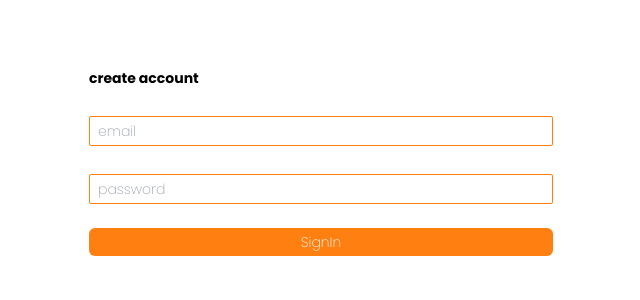
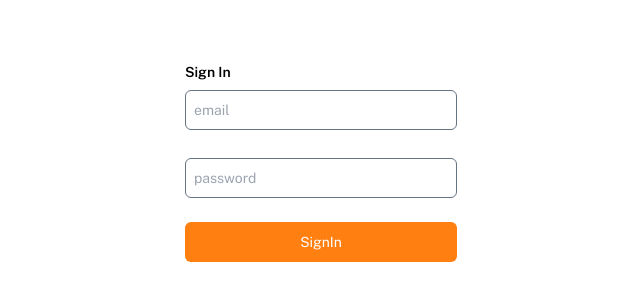
Before and after one commit to AdebestAA/yumchow, a Next.js app: page /signin in a window 1280 px wide. Shown: the part 238-538 px from the top of the page, without its empty margins (319-959 px from the left). Built offline with nearby package versions, Linux system fonts and the light colour scheme.

Commit message:
yea again

```diff
--- /dev/null
+++ b/src/app/error.tsx
@@ -0,0 +1,9 @@
+"use client"
+
+const Error = () => {
+  return (
+    <div>something went wrong</div>
+  )
+}
+
+export default Error
--- a/src/app/globals.css
+++ b/src/app/globals.css
@@ -1,7 +1,7 @@
 
 @import url('https://fonts.googleapis.com/css2?family=Chewy&display=swap');
 @import url('https://fonts.googleapis.com/css2?family=Chewy&family=Poppins:ital,wght@0,100;0,200;0,300;0,400;0,500;0,600;0,700;0,800;0,900;1,100;1,200;1,300;1,400;1,500;1,600;1,700;1,800;1,900&display=swap');
-
+@import url('https://fonts.googleapis.com/css2?family=Public+Sans:ital,wght@0,100..900;1,100..900&display=swap');
 @import url('https://fonts.googleapis.com/css2?family=Quicksand:wght@300..700&display=swap');
 @import url('https://fonts.googleapis.com/css2?family=Grandstander:ital,wght@0,100..900;1,100..900&display=swap');
 @tailwind base;
--- a/src/app/layout.tsx
+++ b/src/app/layout.tsx
@@ -25,7 +25,7 @@ export default function RootLayout({
   return (
     <html lang="en">
       <body
-        className={`font-poppins bg-background`}
+        className={`font-publicSans bg-background`}
       >
         {children}
       </body>
--- /dev/null
+++ b/src/app/loading.tsx
@@ -0,0 +1,8 @@
+import React from 'react'
+
+export const loading = () => {
+  return (
+    <div>loading</div>
+  )
+}
+export default loading
--- a/src/app/page.tsx
+++ b/src/app/page.tsx
@@ -1,9 +1,13 @@
 import Image from "next/image";
+import Link from "next/link";
 
 export default function Home() {
   return (
     <div className="">
-  <h1 className="font-grandstander">player</h1>
+  <h1 className="">player</h1>
+  <Link href={"/signup"}>Sign up</Link>
+  <br />
+  <Link href={"/signin"}>Sign in</Link>
     </div>
   );
 }
--- a/src/components/SignInForm.tsx
+++ b/src/components/SignInForm.tsx
@@ -1,24 +1,22 @@
 "use client"
 import React, { useState } from 'react'
 
-const textInputStyles = "border-[1px] h-[30px] focus:outline-primary rounded-sm w-full border-primary px-2 text-md "
+const textInputStyles = "border-[1px] mds:h-[40px] h-[35px] focus:outline-primary text-slateGray rounded-md w-full border-slateGray px-2 text-md"
 const containerForInput = "my-2"
 const SignInForm = () => {
     const [formData,setFormData] = useState({
-
         email:"",
         password:"",
-
     })
   return (
-    <div className=' h-screen flex justify-center flex-col w-full text-sm font-extralight sm:items-center'>
+    <div className=' h-screen flex justify-center flex-col w-full text-sm mds:items-center'>
 
-<form action="" className='px-6 sm:w-2/5'>
-<h1 className='font-bold'>create account</h1>
+<form action="" className='px-6  mds:w-3/5 sm:w-2/5 lg:w-[25%]'>
+<h1 className='font-semibold capitalize'>Sign In</h1>
 
 <div className={containerForInput}>
     {/* email */}
-<br />
+
 <input
 type="email"
 placeholder='email'
@@ -38,7 +36,7 @@ className={textInputStyles}
 
 
 <div className='pt-4'>
-    <button className='bg-primary text-background w-full py-[4px] rounded-md '>SignIn</button>
+    <button className='bg-primary text-background w-full h-[40px] rounded-md '>SignIn</button>
 </div>
 </form>
     </div>
--- a/src/components/SignUpForm.tsx
+++ b/src/components/SignUpForm.tsx
@@ -1,7 +1,7 @@
 "use client"
 import React, { useState } from 'react'
 
-const textInputStyles = "border-[1px] h-[30px] focus:outline-primary rounded-sm w-full border-primary px-2 text-md "
+const textInputStyles = "border-[1px] mds:h-[40px] h-[35px] focus:outline-primary text-slateGray rounded-md w-full border-slateGray px-2 text-md "
 const containerForInput = "my-2"
 const SignUpForm = () => {
     const [formData,setFormData] = useState({
@@ -11,10 +11,10 @@ const SignUpForm = () => {
         image:""
     })
   return (
-    <div className=' h-screen flex justify-center flex-col w-full text-sm font-extralight sm:items-center'>
+    <div className=' h-screen flex justify-center flex-col w-full text-sm  mds:items-center'>
 
-<form action="" className='px-6 sm:w-2/5'>
-<h1 className='font-bold'>create account</h1>
+<form action="" className='px-6  mds:w-3/5 sm:w-2/5 lg:w-[25%]'>
+<h1 className='font-semibold'>create account</h1>
     {/* username */}
 <div className={containerForInput} >
 
@@ -53,7 +53,7 @@ className='hidden'
 </div>
 
 <div className='my-2'>
-    <button className='bg-primary text-background w-full py-[4px] rounded-md'>Submit</button>
+    <button className='bg-primary text-background w-full h-[40px] rounded-md'>Submit</button>
 </div>
 </form>
     </div>
--- a/tailwind.config.ts
+++ b/tailwind.config.ts
@@ -14,16 +14,19 @@ export default {
         poppins: ["Poppins", "sans-serif"],
         quicksand: ["Quicksand", "sans-serif"],
         grandstander: ["Grandstander", "cursive"],
+        publicSans: ["Public Sans", "sans-serif"]
       },
       colors: {
         background: "#FFFFFF",
         primary:"#FF7F11",
         secondary:"#E63946",
         accent:"#FFC300",
+        slateGray:"#637381"
       },
       screens: {
         'xxs':'330px',
         'xs':'400px',
+        "mds":"500px",
         'sm': '640px',
         'md': '768px',
         'lg': '900px',
```
